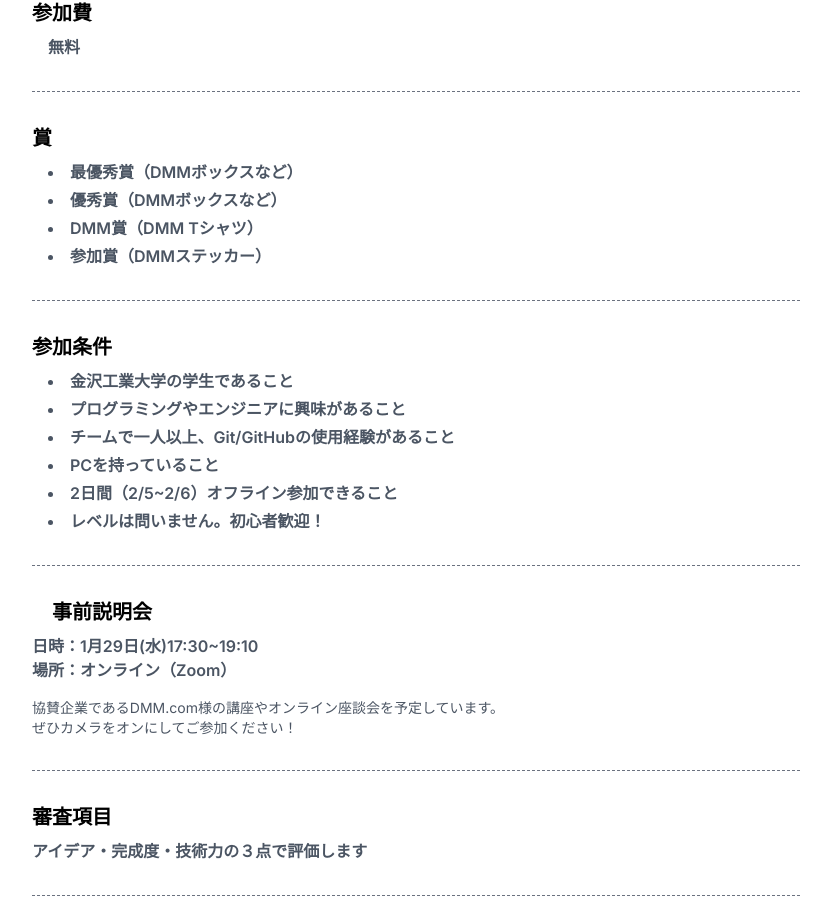
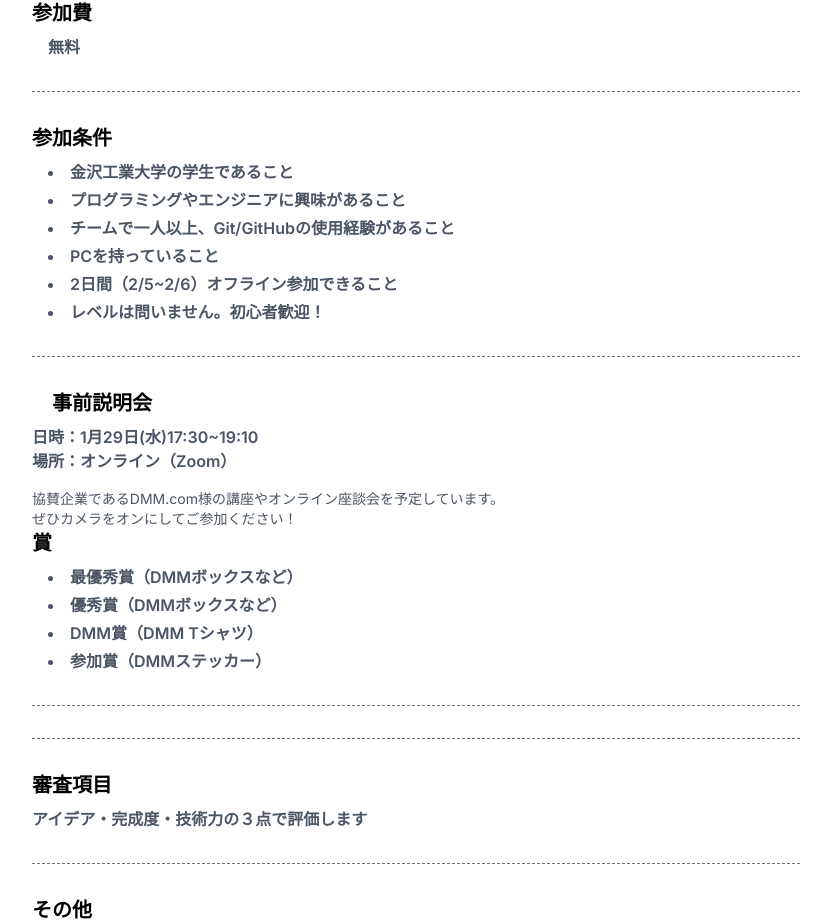
Before and after one commit to SmartPhoneApp/SmaproHackthon-Web, a Next.js app: page / in a window 1280 px wide. Shown: the part 4979-5900 px from the top of the page, without its empty margins (224-1055 px from the left). Built offline with nearby package versions, Linux system fonts and the light colour scheme.

Commit message:
賞と審査項目を並べる

```diff
--- a/src/app/page.tsx
+++ b/src/app/page.tsx
@@ -430,15 +430,7 @@ export default function Home() {
             <h3 className="text-xl font-semibold mb-2">参加費</h3>
             <p className="text-gray-600 font-semibold">　無料</p>
           </div>
-          <div className="pb-8 border-b border-dashed border-gray-500">
-            <h3 className="text-xl font-semibold mb-2">賞</h3>
-            <ul className="text-gray-600 list-disc list-inside space-y-1 font-semibold">
-              <li className="pl-4">最優秀賞（DMMボックスなど）</li>
-              <li className="pl-4">優秀賞（DMMボックスなど）</li>
-              <li className="pl-4">DMM賞（DMM Tシャツ）</li>
-              <li className="pl-4">参加賞（DMMステッカー）</li>
-            </ul>
-          </div>
+
           <div className="pb-8 border-b border-dashed border-gray-500">
             <h3 className="text-xl font-semibold mb-2">参加条件</h3>
             <ul className="text-gray-600 list-disc list-inside space-y-1 font-semibold">
@@ -465,6 +457,15 @@ export default function Home() {
               <br></br>
               　ぜひカメラをオンにしてご参加ください！
             </p>
+            <div className="pb-8 border-b border-dashed border-gray-500">
+              <h3 className="text-xl font-semibold mb-2">賞</h3>
+              <ul className="text-gray-600 list-disc list-inside space-y-1 font-semibold">
+                <li className="pl-4">最優秀賞（DMMボックスなど）</li>
+                <li className="pl-4">優秀賞（DMMボックスなど）</li>
+                <li className="pl-4">DMM賞（DMM Tシャツ）</li>
+                <li className="pl-4">参加賞（DMMステッカー）</li>
+              </ul>
+            </div>
           </div>
           <div className="pb-8 border-b border-dashed border-gray-500">
             <h3 className="text-xl font-semibold mb-2">審査項目</h3>
```
